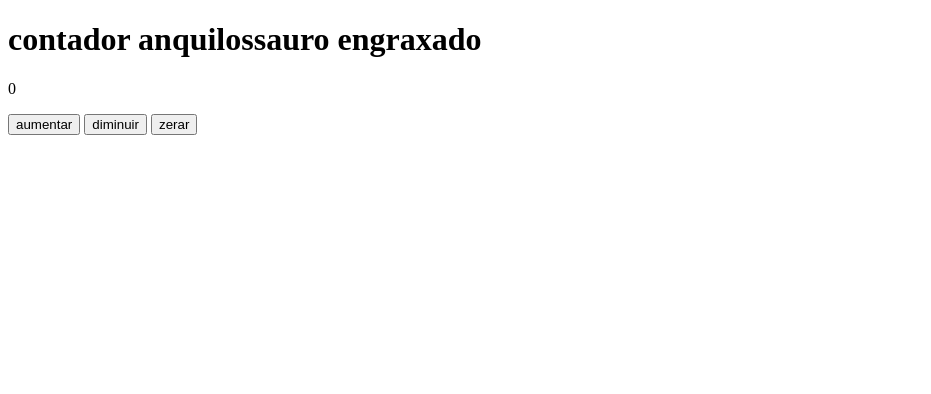
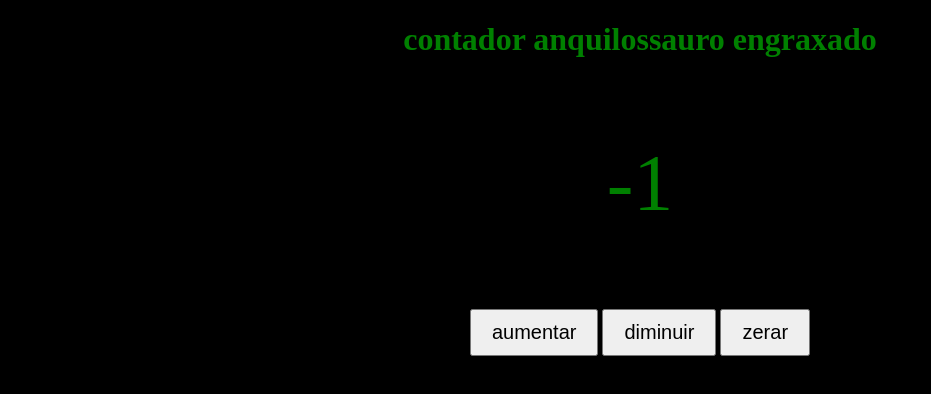
Before and after one commit to Julia-ELITI/contador, a plain HTML site: page index.html in a window 1280 px wide. Both pictures are taken after a click on the button "diminuir". Shown: the whole page, without its empty margins (0-931 px from the left). Drawn offline with Linux system fonts and the light colour scheme.

Commit message:
Update index.html

```diff
--- a/index.html
+++ b/index.html
@@ -1,21 +1,38 @@
 <!DOCTYPE html>
 <html>
+
     <body>
+        <style>
+        body {
+            background: black;
+            color: green;
+            text-align: center;
+        }
+        p{
+            font-size: 80px;
+        }
+        button{
+            font-size: 20px;
+            padding: 10px 20px;
+        }
+
+        </style>
     <h1>contador anquilossauro engraxado</h1>
     <p id="valor">0</p>
     <button onclick="aumentar()">aumentar</button>
-    <button onclik="diminuir()">diminuir</button>
+    <button onclick="diminuir()">diminuir</button>
     <button onclick="zerar()">zerar</button>
+
 
     <script>
         let numero = 0;
 
         function aumentar(){
-            numero = numero =1;
+            numero = numero  + 1
             document.getElementById("valor").textContent = numero;
         }
-        function diminui(){
-            numero = numero =-1;
+        function diminuir(){
+            numero = numero  - 1;
             document.getElementById("valor").textContent = numero;
         }
         function zerar(){
@@ -25,4 +42,5 @@
     </script>
 
     </body>
+
 </html>
```
